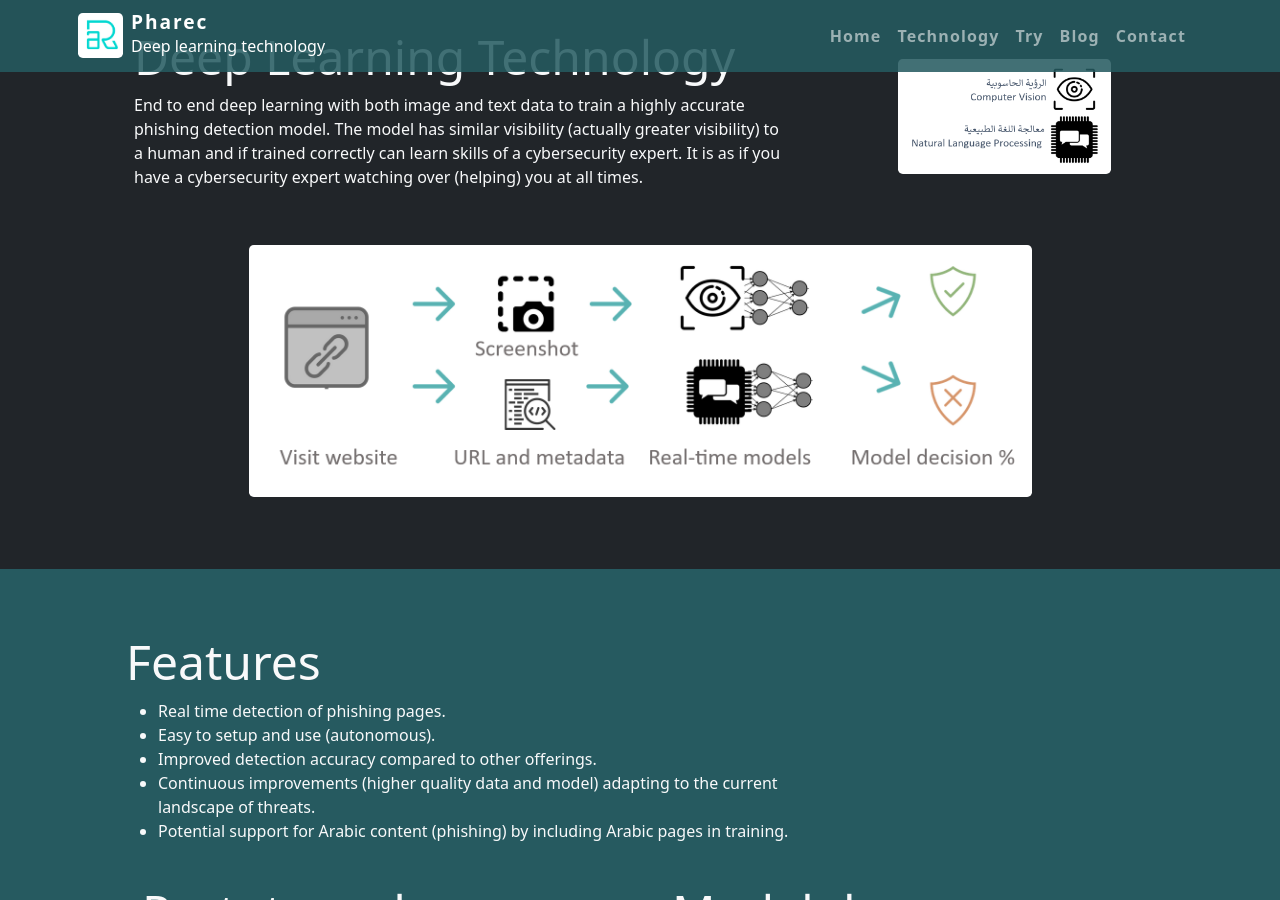
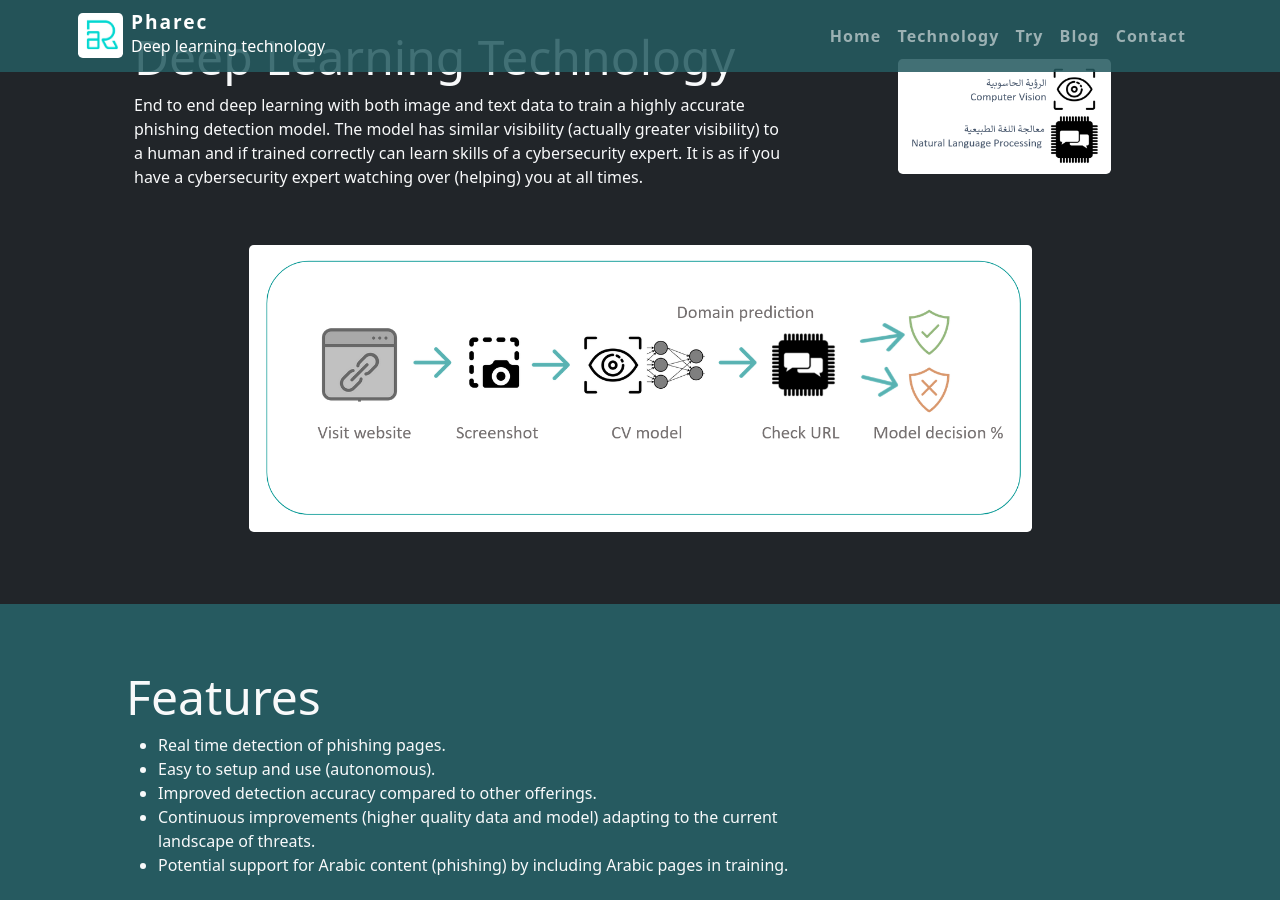
Before and after one commit to Pharec/pharec_website, a Jekyll site: the page index.html, which Jekyll copies as it is, in a window 1280 px wide and 900 px high, scrolled down 1167 px. Built offline with Jekyll 4.4.1, drawn with Linux system fonts in a browser that asks for light colours.

Commit message:
Updated design illustration

```diff
--- a/index.html
+++ b/index.html
@@ -94,7 +94,7 @@
         </div>
         <div class="row gx-5 align-items-center">
           <div class="p-4 text-center">
-            <img class="img-fluid rounded-3 w-75" src="/assets/pharec_HL_design.PNG" alt="..." />
+            <img class="img-fluid rounded-3 w-75" src="/assets/pharec_tech_design.png" alt="..." />
           </div>
         </div>
       </div>
```
Also changed, not shown: assets/pharec_tech_design.png (added).
